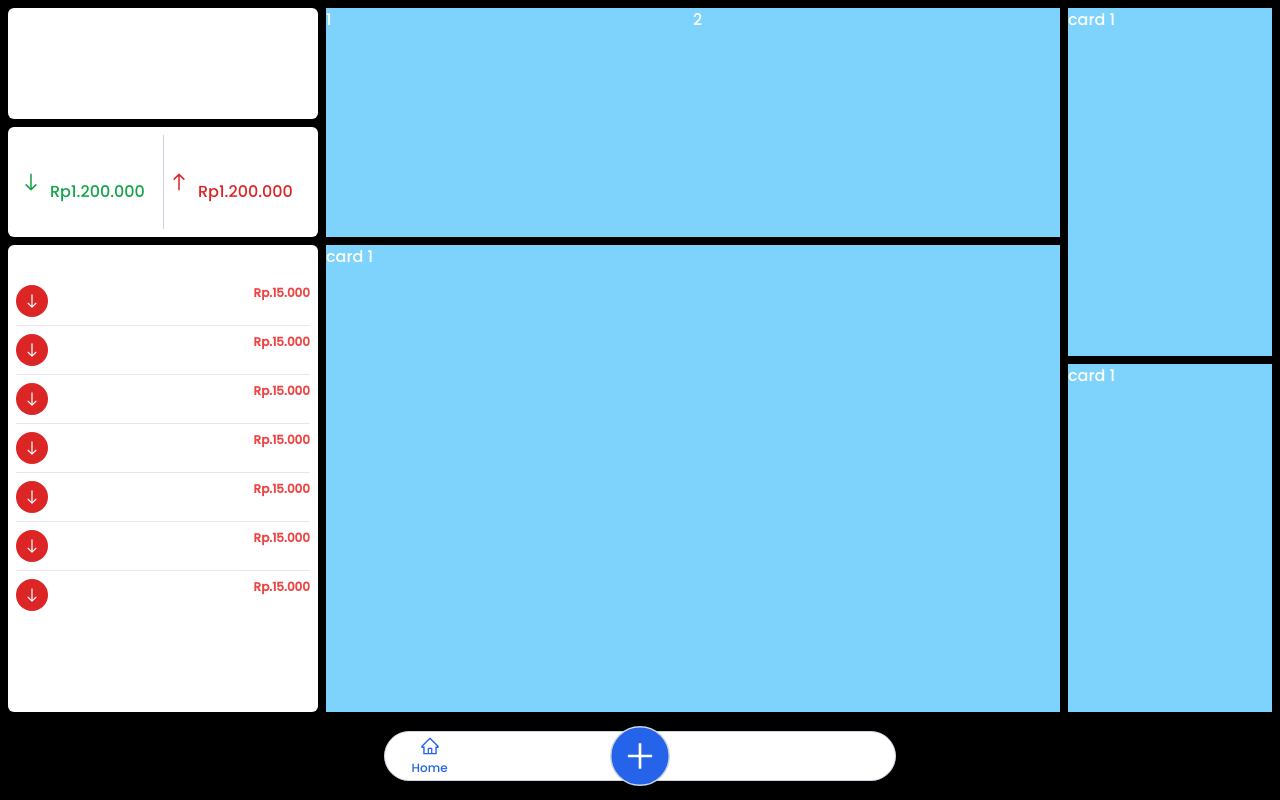
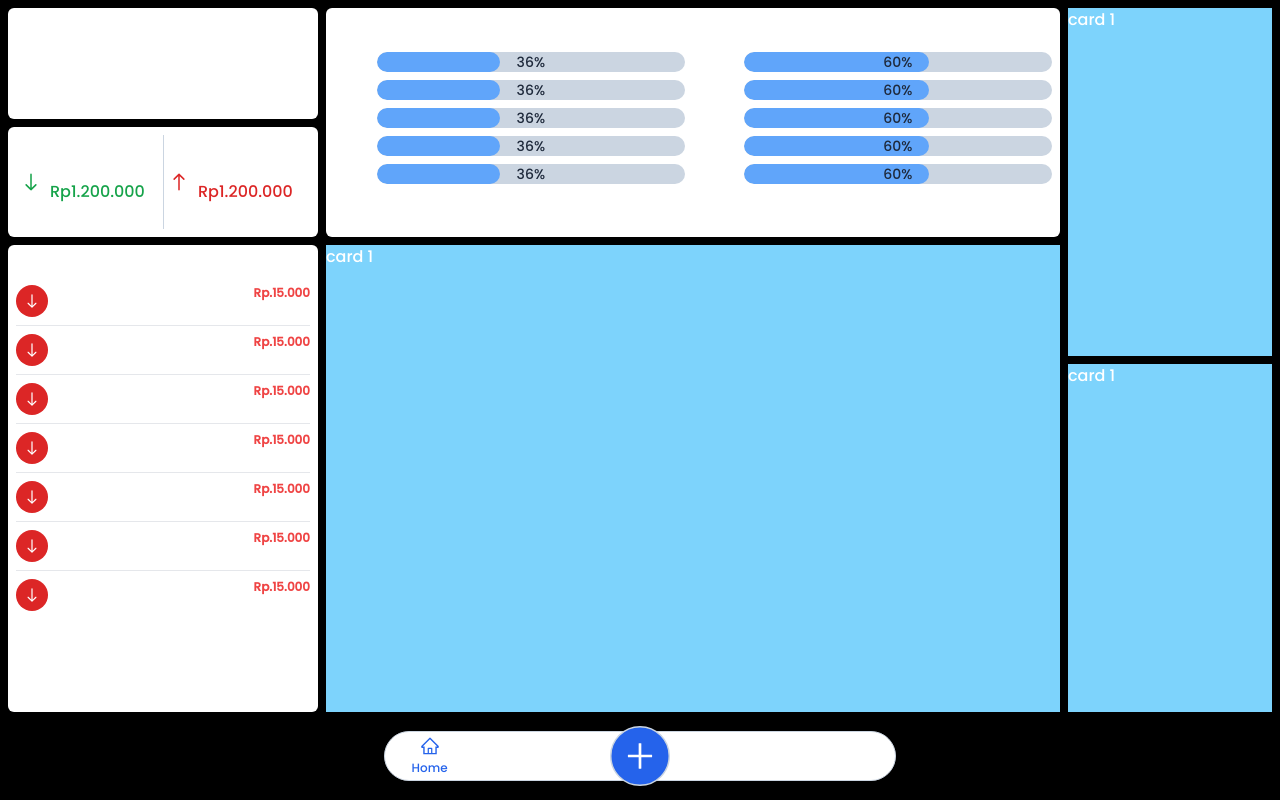
Before and after one commit to ggiaa/penny-pouch, a Next.js app: page / in a window 1280 px wide. Built offline with nearby package versions, Linux system fonts and the light colour scheme.

Commit message:
budget UI

```diff
--- a/app/page.js
+++ b/app/page.js
@@ -72,9 +72,46 @@ export default function Home() {
         </div>
       </div>
       <div className="col-span-7 grid grid-rows-6 gap-y-2">
-        <div className="bg-sky-300 shadow-md row-span-2 grid grid-cols-2">
-          <div>1</div>
-          <div>2</div>
+        <div className="bg-white p-2 rounded-md shadow-md gap-x-4 row-span-2 grid grid-cols-2">
+          <div>
+            <p className="mb-3">Budget</p>
+            {[1, 2, 2, 1, 1].map((item) => (
+              <div className="flex gap-x-2 mt-2">
+                <p className="text-sm">Food</p>
+                <div className="w-full bg-slate-300 rounded-full overflow-hidden relative">
+                  <div className="bg-blue-400 text-sm rounded-full h-full w-[40%]">
+                    {" "}
+                  </div>
+                  <p className="text-center text-sm absolute bottom-0 top-0 left-0 right-0 text-slate-800">
+                    36%
+                  </p>
+                </div>
+              </div>
+            ))}
+          </div>
+          <div>
+            <p className="mb-3">Savings</p>
+            {[1, 2, 2, 1, 1].map((item) => (
+              <div className="flex gap-x-2 mt-2">
+                <p className="text-sm">Food</p>
+                <div className="w-full bg-slate-300 rounded-full overflow-hidden relative group">
+                  <div className="bg-blue-400 text-sm rounded-full h-full w-[60%] group-hover:hidden">
+                    {" "}
+                  </div>
+                  <p className="text-center text-sm absolute bottom-0 top-0 left-0 right-0 text-slate-800 group-hover:hidden">
+                    60%
+                  </p>
+
+                  <div className="bg-purple-400 text-sm rounded-full h-full w-full group-hover:block">
+                    {" "}
+                  </div>
+                  <p className="text-center text-sm absolute bottom-0 top-0 left-0 right-0 text-slate-800 hidden group-hover:block">
+                    Rp250.000/Rp750.000
+                  </p>
+                </div>
+              </div>
+            ))}
+          </div>
         </div>
         <div className="bg-sky-300 shadow-md row-span-4">card 1</div>
       </div>
```
